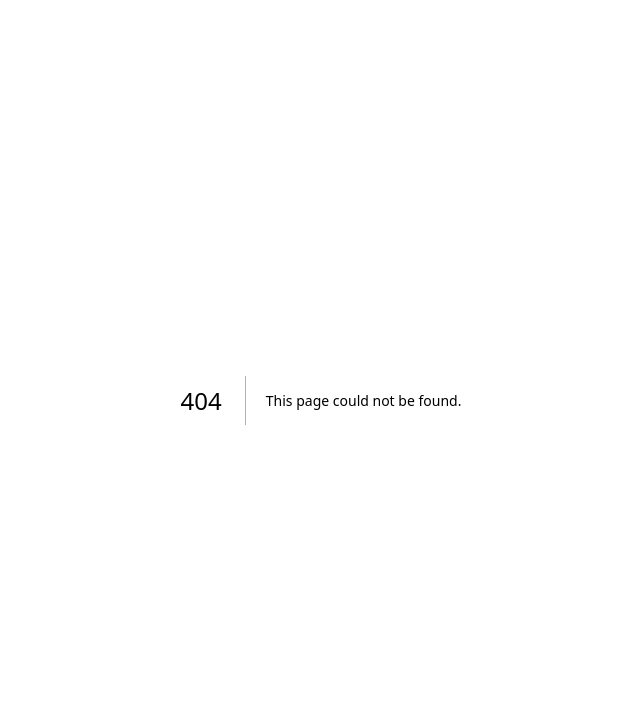
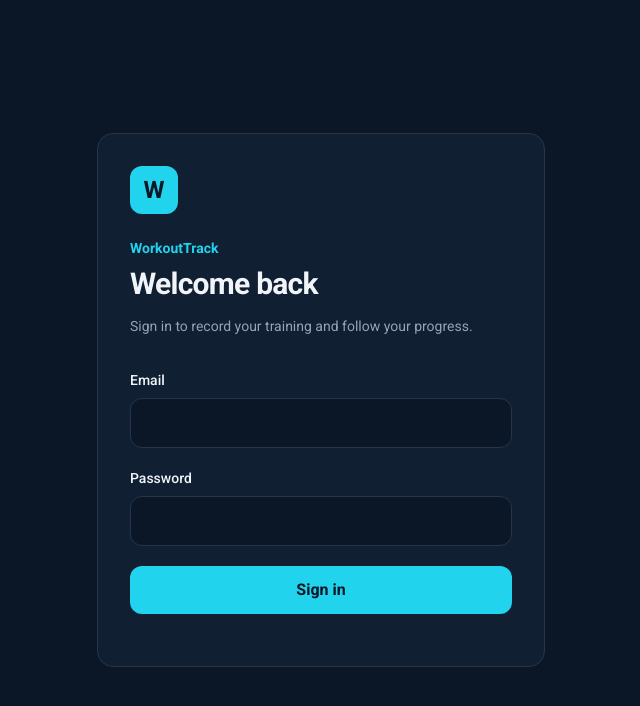
Before and after one commit to ajv55/Workout-tracker, a Next.js app: page /signin in a window 1280 px wide. Before the commit this address had no page. Shown: the top 706 px of the page, without its empty margins (319-959 px from the left). Built offline with nearby package versions, Linux system fonts and the light colour scheme; no server answers.

Commit message:
Add custom credentials sign-in page

```diff
--- /dev/null
+++ b/app/signin/SignInForm.tsx
@@ -0,0 +1,60 @@
+"use client";
+
+import { useActionState } from "react";
+import { authenticate } from "./actions";
+
+export default function SignInForm() {
+  const [error, formAction, pending] = useActionState(authenticate, null);
+
+  return (
+    <form action={formAction} className="mt-8 space-y-5">
+      <fieldset disabled={pending} className="space-y-5 disabled:opacity-70">
+        <div>
+          <label htmlFor="email" className="mb-2 block text-sm font-medium">
+            Email
+          </label>
+          <input
+            id="email"
+            name="email"
+            type="email"
+            autoComplete="username"
+            autoCapitalize="none"
+            spellCheck={false}
+            required
+            className="w-full rounded-xl border border-app-border bg-app-bg px-4 py-3 text-text-primary outline-none focus:border-accent-cyan focus:ring-2 focus:ring-accent-cyan/25"
+          />
+        </div>
+
+        <div>
+          <label htmlFor="password" className="mb-2 block text-sm font-medium">
+            Password
+          </label>
+          <input
+            id="password"
+            name="password"
+            type="password"
+            autoComplete="current-password"
+            required
+            className="w-full rounded-xl border border-app-border bg-app-bg px-4 py-3 text-text-primary outline-none focus:border-accent-cyan focus:ring-2 focus:ring-accent-cyan/25"
+          />
+        </div>
+
+        <button
+          type="submit"
+          disabled={pending}
+          className="w-full rounded-xl bg-accent-cyan px-4 py-3 font-semibold text-app-bg transition hover:bg-cyan-300 focus-visible:outline-2 focus-visible:outline-offset-4 focus-visible:outline-accent-cyan disabled:cursor-wait disabled:opacity-60"
+        >
+          {pending ? "Signing in…" : "Sign in"}
+        </button>
+      </fieldset>
+
+      <div aria-live="polite" aria-atomic="true">
+        {error && (
+          <p className="rounded-xl border border-red-400/30 bg-red-400/10 p-3 text-sm text-red-300">
+            {error}
+          </p>
+        )}
+      </div>
+    </form>
+  );
+}
--- /dev/null
+++ b/app/signin/actions.ts
@@ -0,0 +1,29 @@
+"use server";
+
+import { AuthError } from "next-auth";
+import { signIn } from "@/auth";
+
+export async function authenticate(
+  _previousError: string | null,
+  formData: FormData,
+): Promise<string | null> {
+  try {
+    await signIn("credentials", {
+      email: formData.get("email"),
+      password: formData.get("password"),
+      redirectTo: "/",
+    });
+    return null;
+  } catch (error) {
+    if (error instanceof AuthError) {
+      if (error.type === "CredentialsSignin") {
+        return "Email or password is incorrect.";
+      }
+      return "Unable to sign in right now. Please try again.";
+    }
+
+    // Next.js uses a thrown redirect after successful authentication.
+    // Let the framework handle it instead of turning it into a form error.
+    throw error;
+  }
+}
--- /dev/null
+++ b/app/signin/page.tsx
@@ -0,0 +1,50 @@
+import type { Metadata } from "next";
+import { Suspense } from "react";
+import { redirect } from "next/navigation";
+import { auth } from "@/auth";
+import SignInForm from "./SignInForm";
+
+export const metadata: Metadata = {
+  title: "Sign in | Workout Tracker",
+  description: "Sign in to track your workouts and view your progress.",
+  robots: { index: false, follow: false },
+};
+
+async function SignInContent() {
+  const session = await auth();
+
+  if (session?.user?.id) {
+    redirect("/");
+  }
+
+  return (
+    <section
+      aria-labelledby="signin-heading"
+      className="w-full max-w-md rounded-2xl border border-app-border bg-app-surface p-6 sm:p-8"
+    >
+      <div aria-hidden="true" className="mb-6 flex size-12 items-center justify-center rounded-xl bg-accent-cyan text-2xl font-bold text-app-bg">
+        W
+      </div>
+      <p className="mb-2 text-sm font-semibold text-accent-cyan">
+        WorkoutTrack
+      </p>
+      <h1 id="signin-heading" className="text-3xl font-bold tracking-tight">
+        Welcome back
+      </h1>
+      <p className="mt-3 text-sm leading-6 text-text-muted">
+        Sign in to record your training and follow your progress.
+      </p>
+      <SignInForm />
+    </section>
+  );
+}
+
+export default function SignInPage() {
+  return (
+    <main className="flex min-h-screen items-center justify-center bg-app-bg px-4 py-12 text-text-primary">
+      <Suspense fallback={<p role="status">Loading sign-in…</p>}>
+        <SignInContent />
+      </Suspense>
+    </main>
+  );
+}
```
